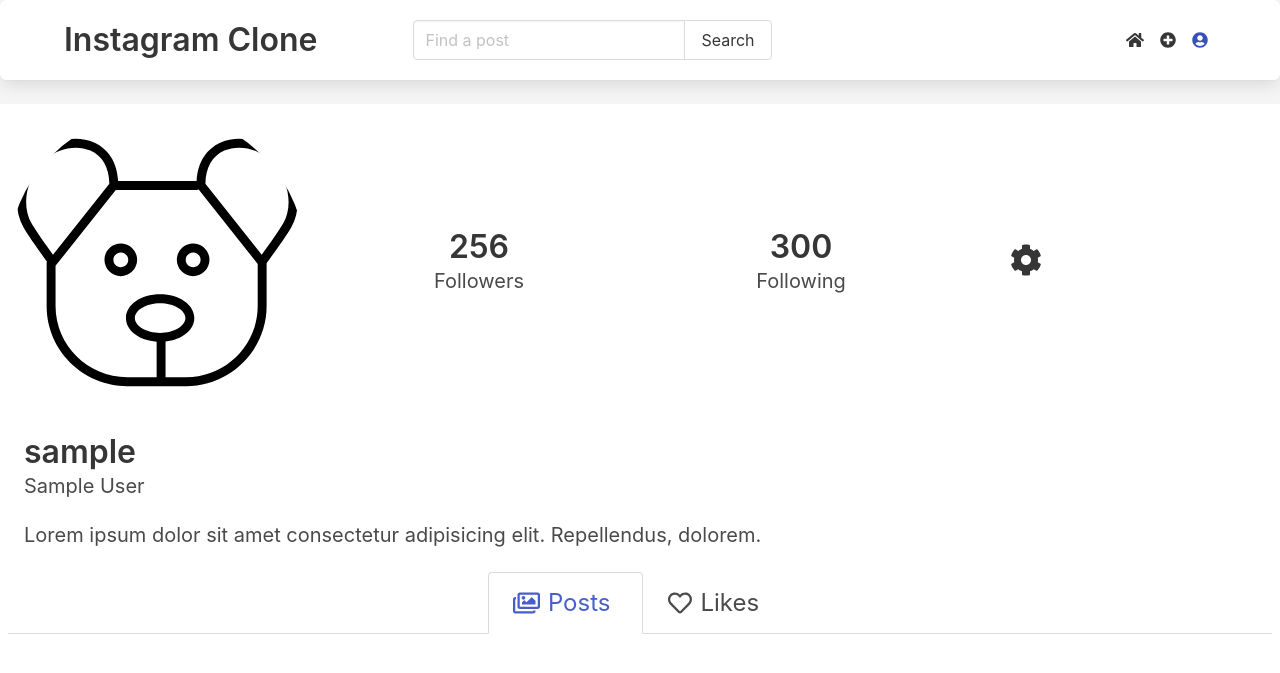
After one commit to itsDrac/igclone, a Flask app: a page that uses app/user/templates/user.html in a window 1280 px wide. The commit adds this page. Shown: the top 673 px of the page. Run offline with Flask 2, Linux system fonts and the light colour scheme; the visitor is signed in with stand-in values (Sample User, id 1); data comes from the database, SQL or seed files in the repository; both versions use the stored data as it was after the commit; data that the repository does not hold is empty; some libraries are stand-ins or nearby versions.

Commit message:
Added functionality to edit current user

```diff
--- a/app/templates/include/navbar.html
+++ b/app/templates/include/navbar.html
@@ -25,12 +25,15 @@
 
                         <!-- Right side -->
                         <div class="level-right">
-                            <a href="{{ url_for('main.home') }}" class="mx-4{% if request.endpoint.endswith('main.home') %}has-text-link-dark{% else %} has-text-grey-darker{% endif %}">
+                            <a href="{{ url_for('main.home') }}" class="mx-2{% if request.endpoint.endswith('main.home') %} has-text-link-dark{% else %} has-text-grey-darker{% endif %}">
                                     <p class="level-item"><i class="fas fa-home"></i></p>
-                                </a>
-                                <a href="{{ url_for('post.new') }}" class="mx-4{% if request.endpoint.endswith('post.new') %}has-text-link-dark{% else %} has-text-grey-darker{% endif %}">
+                            </a>
+                            <a href="{{ url_for('post.new') }}" class="mx-2{% if request.endpoint.endswith('post.new') %} has-text-link-dark{% else %} has-text-grey-darker{% endif %}">
                                         <p class="level-item"><i class="fas fa-plus-circle"></i></p>
-                                </a>
+                            </a>
+                            <a href="{{ url_for('user.home', username=current_user.username) }}" class="mx-2{% if request.endpoint.endswith('user.home') %} has-text-link-dark{% else %} has-text-grey-darker{% endif %}">
+                                    <p class="level-item"><i class="fas fa-user-circle"></i></p>
+                            </a>
                         </div>
                 </nav>
         </div>
--- a/app/user/models.py
+++ b/app/user/models.py
@@ -13,6 +13,7 @@ class User(db.Model, UserMixin):
         id = db.Column(db.Integer, primary_key=True)
         name = db.Column(db.String(50), nullable=False)
         username = db.Column(db.String(80), unique=True, nullable=False)
+        avatar = db.Column(db.String(120), nullable = False, default = 'default.svg')
         email = db.Column(db.String(120), unique=True, nullable=False)
         password = db.Column(db.String(200), unique=True, nullable=False)
         is_confirmed = db.Column(db.Boolean, default=False)
--- a/app/user/routes.py
+++ b/app/user/routes.py
@@ -1,10 +1,41 @@
+import os
 from app.extinsions import db
 from app.user import user
 from app.user.models import User
-from app.user.forms import SignupForm, LoginForm, ResetForm, PasswordResetForm
+from app.user.forms import SignupForm, LoginForm, ResetForm, PasswordResetForm, SettingForm
 from app.helper.mail import send_email
+from app.helper.pics import save_picture
 from flask import render_template, redirect, url_for
 from flask_login import login_user, logout_user, current_user, login_required
+
+basedir = os.path.abspath(os.path.dirname(__file__))
+
+@user.route('/<username>')
+def home(username):
+    if not current_user.is_authenticated:
+        return redirect(url_for('main.home'))
+    user=User.query.filter_by(username = username).first()
+    return render_template('user.html', user=user)
+
+@user.route('/setting', methods=['GET', 'POST'])
+def setting():
+    if not current_user.is_authenticated and not current_user.is_confirmed:
+        return redirect(url_for('main.home'))
+    form = SettingForm()
+    if form.validate_on_submit():
+        current_user.name = form.name.data
+        current_user.username = form.username.data
+        current_user.email = form.email.data
+        if form.avatar.data :
+             f=form.avatar.data
+             name = save_picture(f, os.path.join(basedir, 'static/images'))
+             current_user.avatar = name
+        db.session.commit()
+        return redirect(url_for('user.home', username=current_user.username))
+    form.username.data = current_user.username
+    form.name.data = current_user.name
+    form.email.data = current_user.email
+    return render_template('setting.html', form=form)
 
 @user.route('/signup', methods=['GET', 'POST'])
 def signup():
--- /dev/null
+++ b/app/user/templates/user.html
@@ -0,0 +1,72 @@
+{% extends 'main.html' %}
+{% block main %}
+<div class="container is-fullhd has-background-white p-2">
+  <div class="columns">
+
+    <div class="column is-one-quarter image">
+      <img class="is-rounded is-1by1" src="{{ url_for('user.static', filename='images/'+current_user.avatar) }}">
+    </div>
+    <div class="column is-align-self-center is-one-quarter">
+      <h3 class="title has-text-centered">256</h3>
+      <h5 class="subtitle has-text-centered">Followers</h5>
+    </div>
+    <div class="column is-align-self-center is-one-quarter">
+      <h3 class="title has-text-centered">300</h3>
+      <h5 class="subtitle has-text-centered">Following</h5>
+    </div>
+    {% if current_user == user %}
+    <div class="column is-align-self-center px-6">
+      <a href="{{ url_for('user.setting') }}" class="has-text-dark">
+        <i class="fas fa-cog fa-2x"></i>
+      </a>
+    </div>
+    {% endif %}
+
+  </div>
+  <div class="columns px-4">
+    <div class="column">
+      <h6 class="title">
+        {{ user.username }}
+      </h6>
+      <h6 class="subtitle">
+        {{ user.name }}
+      </h6>
+      <p class="subtitle">
+      Lorem ipsum dolor sit amet consectetur adipisicing elit. Repellendus, dolorem.
+      </p>
+    </div>
+  </div>
+  <div class="tabs is-centered is-boxed is-large">
+    <ul>
+      <li class="is-active">
+        <a>
+          <i class="far fa-images"></i>
+          <span class="mx-2">Posts</span>
+        </a>
+      </li>
+      <li>
+        <a>
+          <i class="far fa-heart"></i>
+          <span class="mx-2">Likes</span>
+        </a>
+      </li>
+    </ul>
+  </div>
+  <div class="columns" id="posts">
+    {% for post in user.posts.all() %}
+    <div class="column is-one-third image">
+      <img src="{{ url_for('post.static',
+      filename='images/'+post.get_images()[0]) }}">
+    </div>
+    {% endfor %}
+  </div>
+  <div class="columns" id="likes">
+    {% for post in user.posts_liked.all() %}
+    <div class="column is-one-third image">
+      <img src="{{ url_for('post.static',
+      filename='images/'+post.get_images()[0]) }}">
+    </div>
+    {% endfor %}
+  </div>
+</div>
+{% endblock main %}
```
Also changed, not shown: app/main/templates/index.html (+10 -1 lines), app/user/forms.py (+21 -0 lines), app/user/templates/setting.html (added, +73 -0 lines), Database/database.db, app/user/static/images/default.svg (added), app/user/static/images/e5d521631de11f8ba0691c05c6b3d155.png (added).
